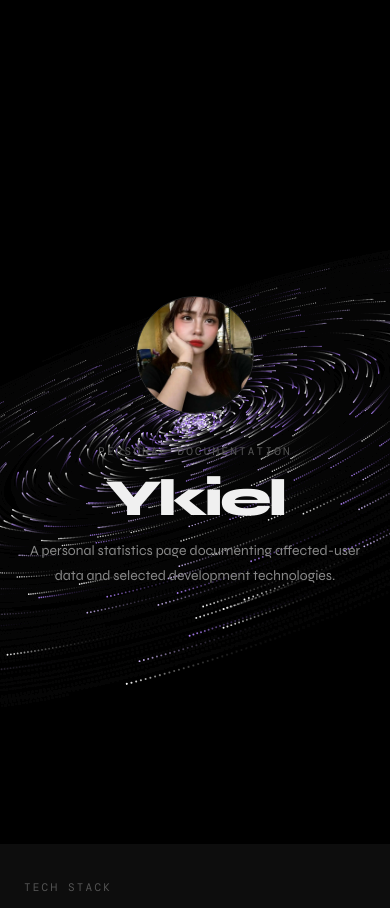
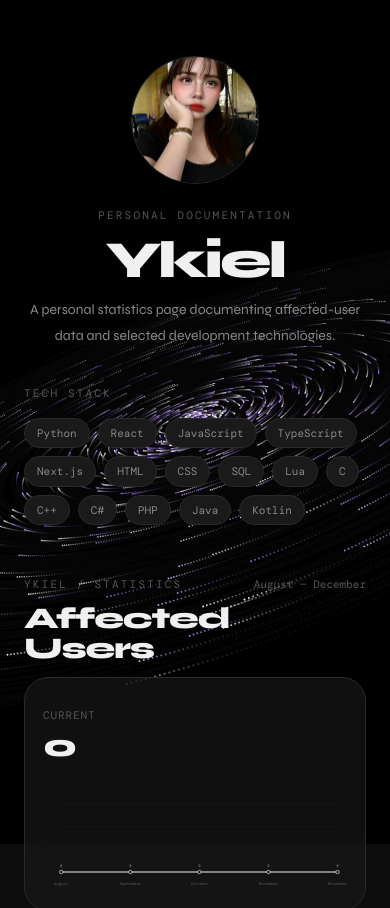
Before and after one commit to kielsvu/ykielontop, a Next.js app: page / in a window 390 px wide. Shown: the top 908 px of the page. Built offline with nearby package versions, Linux system fonts and the light colour scheme; a web font is replaced by a local one.

Commit message:
Add files via upload

```diff
--- a/src/app/globals.css
+++ b/src/app/globals.css
@@ -89,3 +89,25 @@ textarea {
 .custom-scroll::-webkit-scrollbar-thumb:hover {
   background: rgba(255,255,255,0.2);
 }
+/* Keep the first screen stable on small mobile viewports. */
+@media (max-width: 767px) {
+  #home {
+    padding-top: 56px !important;
+    padding-bottom: 20px !important;
+  }
+
+  #home h1 {
+    margin-top: 10px !important;
+    margin-bottom: 12px !important;
+  }
+
+  #statistics {
+    padding-top: 12px !important;
+  }
+}
+
+@media (min-width: 768px) {
+  #home {
+    padding-top: 88px !important;
+  }
+}
--- a/src/app/page.tsx
+++ b/src/app/page.tsx
@@ -13,6 +13,11 @@ export default function Home() {
   const [showApp, setShowApp] = useState(true)
 
   useEffect(() => {
+    if (window.location.pathname === '/') {
+      window.history.scrollRestoration = 'manual'
+      window.scrollTo(0, 0)
+    }
+
     const navEntries = performance.getEntriesByType('navigation')
     const navigationType =
       navEntries.length > 0
@@ -59,7 +64,7 @@ export default function Home() {
       />
 
       <div style={{ position: 'relative', zIndex: 2 }}>
-        <section id="home" style={{ minHeight: '100vh', display: 'flex', alignItems: 'center', justifyContent: 'center', padding: '120px 24px 80px' }}>
+        <section id="home" style={{ minHeight: 'auto', display: 'flex', alignItems: 'center', justifyContent: 'center', padding: '72px 24px 28px' }}>
           <motion.div
             initial={{ opacity: 0, y: 30 }}
             animate={showApp ? { opacity: 1, y: 0 } : { opacity: 0, y: 30 }}
@@ -68,9 +73,9 @@ export default function Home() {
           >
             <div
               style={{
-                width: 118,
-                height: 118,
-                margin: '0 auto 24px',
+                width: 128,
+                height: 128,
+                margin: '0 auto 18px',
                 borderRadius: '50%',
                 overflow: 'hidden',
                 border: '1px solid var(--border)',
```
